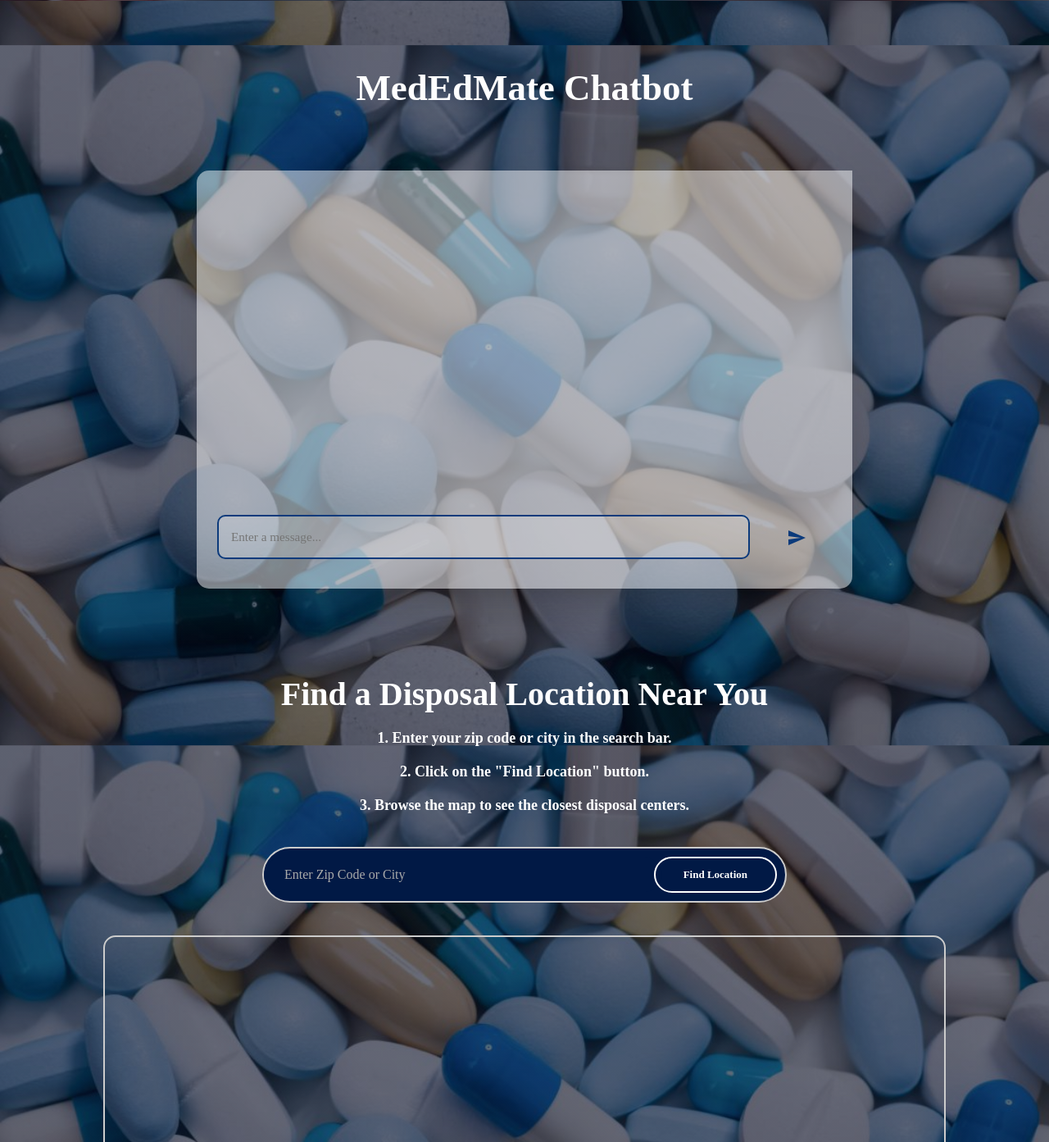
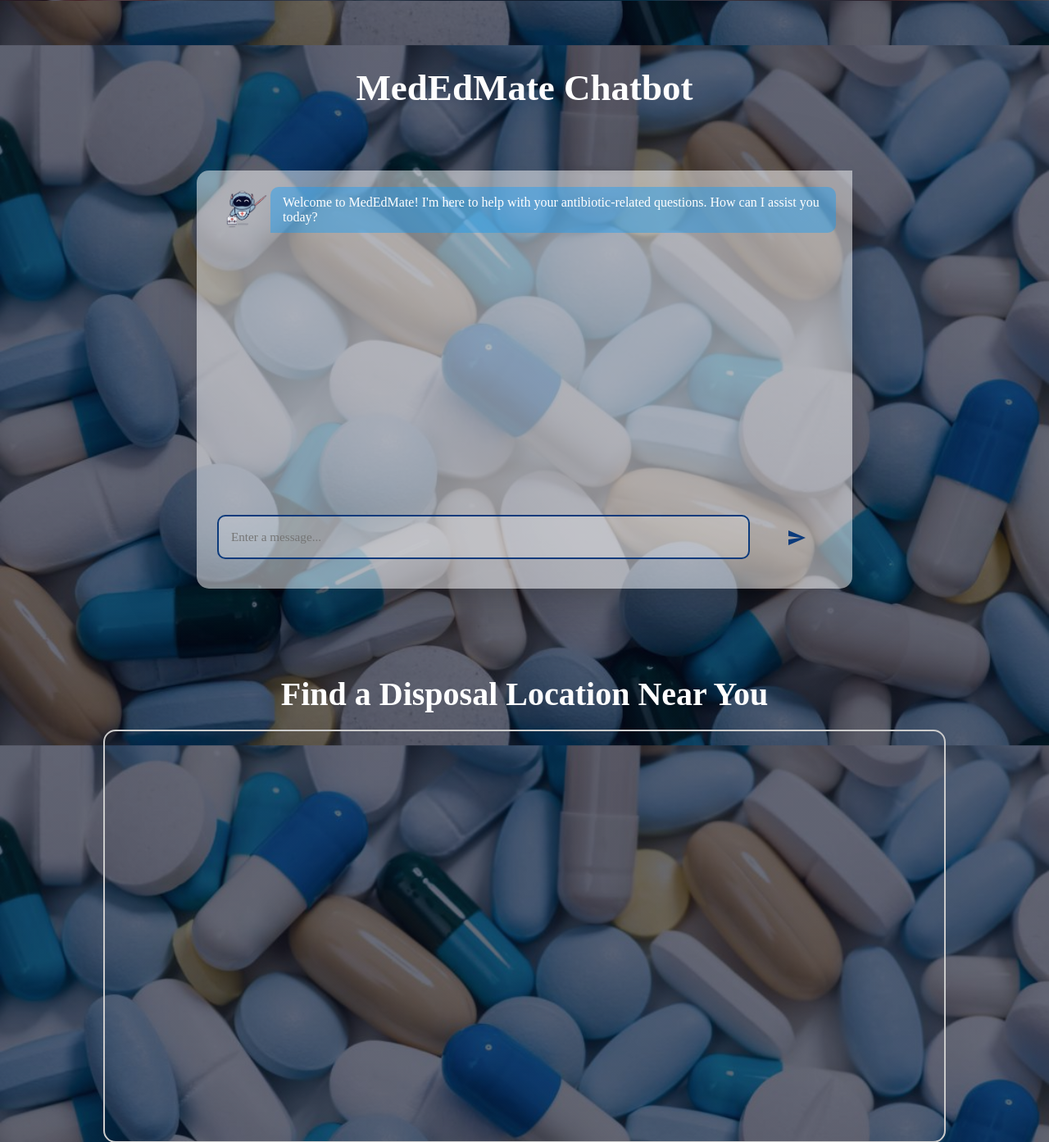
Before and after one commit to markdingli18/Intelligent_Interfaces_ICS3211_Assignment, a Python web app: template Website/templates/index.html in a window 1280 px wide. Shown: the part 799-2192 px from the top of the page at 82% size. Run offline with Jinja, Linux system fonts and the light colour scheme; the template is opened without the code that fills it, so the values that code supplies are empty; some libraries are stand-ins or nearby versions.

Commit message:
fixes and changes

```diff
--- a/Website/templates/index.html
+++ b/Website/templates/index.html
@@ -55,7 +55,14 @@
         </div>
         <div class="chatbot" id="chat_bot_section">
             <div class="chatbox">
-                <div id="chatConversation"></div>
+                <div id="chatConversation">
+                    <div class="reply-message">
+                        <img src="/static/img/robot_normal.png" height="50" width="70">
+                        <span class="reply-text">
+                            Welcome to MedEdMate! I'm here to help with your antibiotic-related questions. How can I assist you today?
+                        </span>
+                    </div>
+                </div>
             </div>
 
             <div class="chat-input">
@@ -70,17 +77,6 @@
     <!--------Dispose Part-------->
     <section class="dispose" id="dispose_section">
         <h1>Find a Disposal Location Near You</h1>
-        <h4>1. Enter your zip code or city in the search bar.</h4>
-        <h4>2. Click on the "Find Location" button. </h4>
-        <h4>3. Browse the map to see the closest disposal centers.</h4>
-
-        <div id="map-search">
-            <div class="input-wrapper">
-                <input type="text" id="location-input" placeholder="Enter Zip Code or City">
-                <button id="find-button" class="hero-btn"><span>Find Location</span></button>
-            </div>
-        </div>
-
         <div id="map-container"> </div>
     </section>
 
@@ -153,10 +149,12 @@
         var map
         var service
 
-        function makeMap() {
+        async function makeMap() {
             var currentLocation = { lat: 0, lng: 0 }
 
             if (navigator.geolocation) {
+                const { AdvancedMarkerElement, PinElement} = await google.maps.importLibrary("marker");
+
                 navigator.geolocation.getCurrentPosition((loc) => {
                     currentLocation.lat = loc.coords.latitude;
                     currentLocation.lng = loc.coords.longitude;
@@ -167,62 +165,82 @@
                         zoom: 13
                     })
 
-                    currentMarker = new google.maps.Marker({
+                    // Current Location
+                    const pinBackground = new PinElement({
+                        background: "#ED171F",
+                        glyphColor: "white",
+                    });
+
+                    currentMarker = new AdvancedMarkerElement({
                         map: map,
                         position: currentLocation,
                         title: "Current Location",
-                        // icon: image // We can add an image here instead of marker
-                    });
+                        content: pinBackground.element,
+                    })
+                    // Current Location
 
-
+                    // Pharmacy
                     var request1 = {
                         type: "pharmacy",
                         location: currentLocation,
-                        radius: 1000
+                        radius: 10000
                     };
 
                     var service = new google.maps.places.PlacesService(map);
                     service.nearbySearch(request1, callback1);
+                    // Pharmacy
 
-
+                    // Doctor
                     var request2 = {
                         type: "doctor",
                         location: currentLocation,
-                        radius: 1000
+                        radius: 10000
                     };
 
                     var service = new google.maps.places.PlacesService(map);
                     service.nearbySearch(request2, callback2);
+                    // Doctor
                 })
             }
         }
 
-        function callback1(results) {
-            for (var i = 0; i < results.length; i++) {
-                if (i < 5) {
-                    var place = results[i];
-                    new google.maps.Marker({
-                        map: map,
-                        position: place.geometry.location,
-                        title: "Pharmacy: " + (place.name),
-                        // icon: image // We can add an image here instead of marker
-                    })
-                }
-            }
+        async function callback1(result) {
+            border = "5E8700"
+            back = "#5ED000"
+            prefix = "Pharmacy: "
+            createMarker(result[0], prefix, border, back)
+            createMarker(result[1], prefix, border, back)
+            createMarker(result[2], prefix, border, back)
+            createMarker(result[3], prefix, border, back)
+            createMarker(result[4], prefix, border, back)
         }
 
-        function callback2(results) {
-            for (var i = 0; i < results.length; i++) {
-                if (i < 5) {
-                    var place = results[i];
-                    new google.maps.Marker({
-                        map: map,
-                        position: place.geometry.location,
-                        title: "Doctor: " + (place.name),
-                        // icon: image // We can add an image here instead of marker
-                    })
-                }
-            }
+        function callback2(result) {
+            border = "0F2DA4"
+            back = "#0F9CE7"
+            prefix = "Doctor: "
+            createMarker(result[0], prefix, border, back)
+            createMarker(result[1], prefix, border, back)
+            createMarker(result[2], prefix, border, back)
+            createMarker(result[3], prefix, border, back)
+            createMarker(result[4], prefix, border, back)
+        }
+
+        async function createMarker(result, prefix, border, back){
+            const { AdvancedMarkerElement, PinElement} = await google.maps.importLibrary("marker");
+
+            const pB = new PinElement({
+                background: back,
+                borderColor: border,
+                glyphColor: "white",
+            });
+
+            const marker = new AdvancedMarkerElement({
+                map: map,
+                position: result.geometry.location,
+                title: prefix + (result.name),
+                content: pB.element,
+            })
         }
     </script>
 
@@ -233,9 +251,11 @@
         const chatMessages = document.getElementById('chatConversation');
 
         function getBotResponse(message){
+            console.log(document.getElementById('chatConversation'));
+
             const messageElement = document.createElement('div');
+            const replyElement = document.createElement('div');
 
-            const replyElement = document.createElement('div');
             const imageIcon = document.createElement('img');
             imageIcon.src = "{{url_for('static', filename='img/robot_thinking.png')}}";
             imageIcon.height = 50;
```
Also changed, not shown: Website/templates/simple_ui.html (+8 -1 lines), 1 other file.
